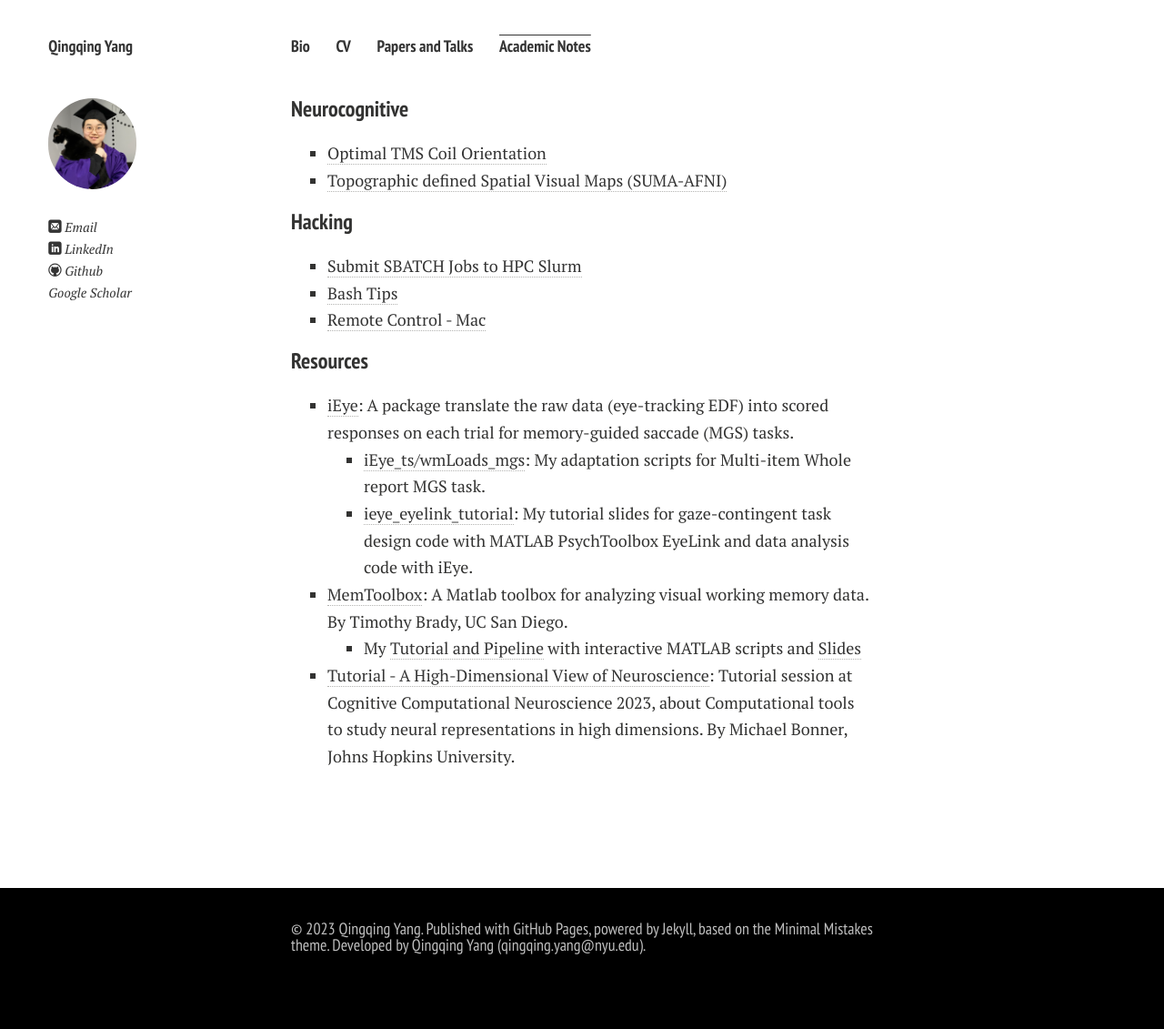
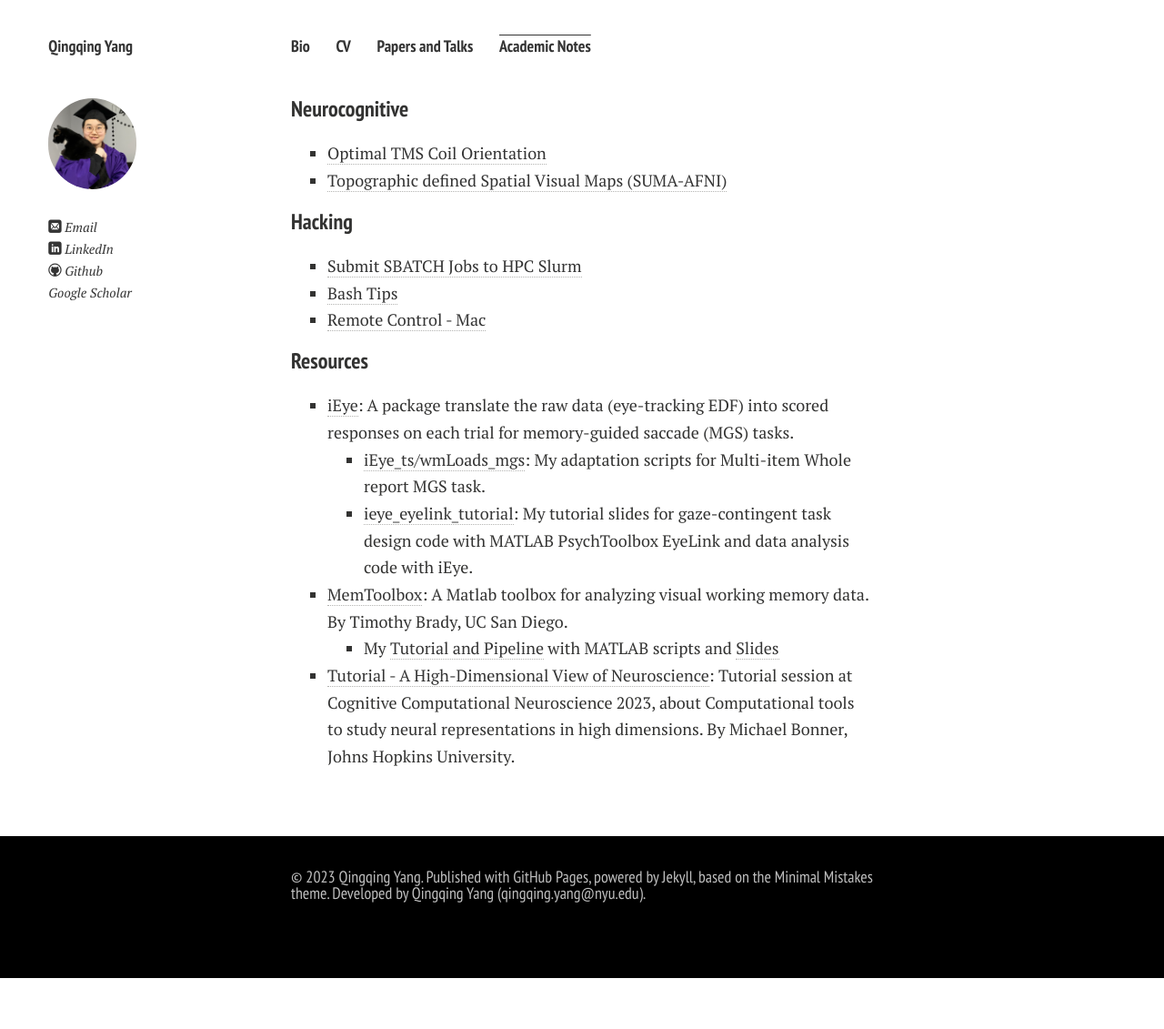
Before and after one commit to Qingqing-Yang-177/Qingqing-Yang-177.github.io, a Jekyll site: the page built from blogs.md, in a window 1280 px wide. Shown: the whole page at 91% size. Built offline with Jekyll 4.4.1, drawn with Linux system fonts in a browser that asks for light colours; nearby versions of some CDN libraries; comment, search, counter and statistics services are not loaded; a style sheet for code colours, icons or effects is not loaded; after the commit the page ends 1075 px from its top, so only the background shows below that.

Commit message:
Update blogs.md

```diff
--- a/blogs.md
+++ b/blogs.md
@@ -20,11 +20,11 @@ title: blogs
 - [iEye](https://wemackey.github.io/iEye/): A package translate the raw data (eye-tracking EDF) into scored responses on each trial for memory-guided saccade (MGS) tasks.
   - [iEye_ts/wmLoads_mgs](https://github.com/Qingqing-Yang-177/iEye_qy-WMLoads/tree/iEye_ts/): My adaptation scripts for Multi-item Whole report MGS task.
   - [ieye_eyelink_tutorial](file/ieye_eyelink_tutorial.pdf): My tutorial slides for gaze-contingent task design code with MATLAB PsychToolbox EyeLink and data analysis code with iEye.
+<br>
 
 - [MemToolbox](https://github.com/visionlab/MemToolbox): A Matlab toolbox for analyzing visual working memory data. By Timothy Brady, UC San Diego.
-  - My [Tutorial and Pipeline](https://github.com/Qingqing-Yang-177/MemToolbox_Tutorial-Pipeline/tree/master) with interactive MATLAB scripts and [Slides](file/memtoolbox_tutorial_slides.pdf)
-
+  - My [Tutorial and Pipeline](https://github.com/Qingqing-Yang-177/MemToolbox_Tutorial-Pipeline/tree/master) with MATLAB scripts and [Slides](file/memtoolbox_tutorial_slides.pdf)
+<br>
 
 - [Tutorial - A High-Dimensional View of Neuroscience](https://bonnerlab.github.io/ccn-tutorial/): Tutorial session at Cognitive Computational Neuroscience 2023, about Computational tools to study neural representations in high dimensions. By Michael Bonner, Johns Hopkins University.
-
 <br>
```
